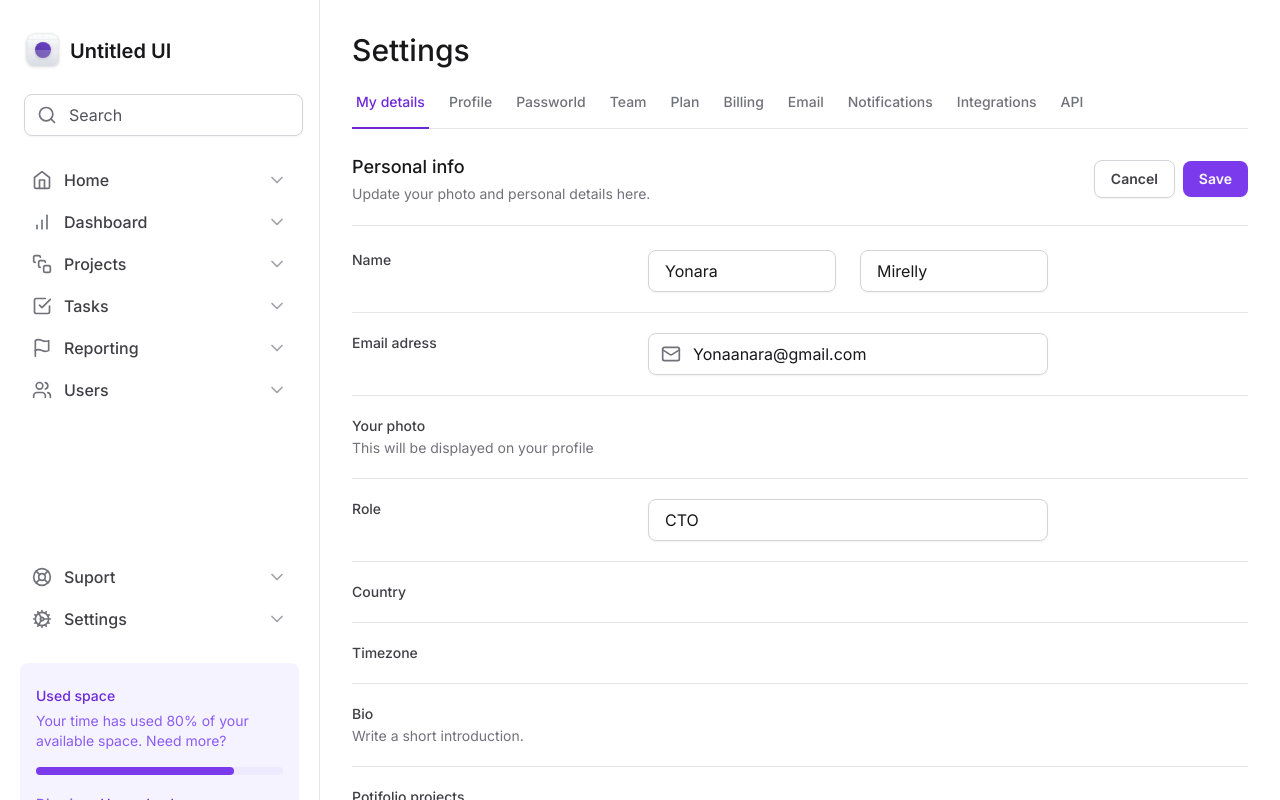
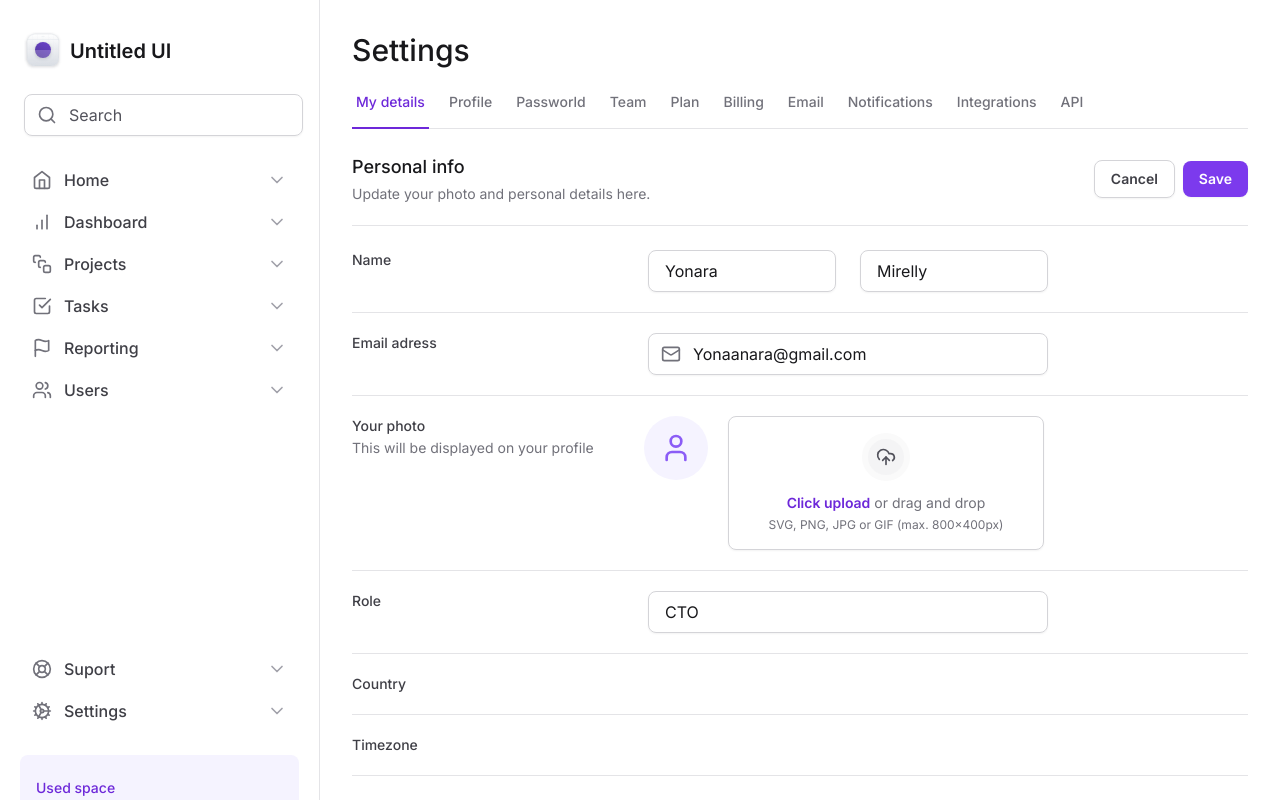
Before and after one commit to YonaraMirelly/tailwind-next, a Next.js app: page / in a window 1280 px wide. Shown: the top 800 px of the page. Built offline with nearby package versions, Linux system fonts and the light colour scheme.

Commit message:
Upload do Avatar

```diff
--- a/src/app/page.tsx
+++ b/src/app/page.tsx
@@ -1,7 +1,7 @@
 
 import { SettingsTabs } from "./components/SettingsTabs";
 import * as Input from "./components/Input"
-import { Mail } from "lucide-react";
+import { Mail, UploadCloud, User } from "lucide-react";
 
 
 export default function Home() {
@@ -69,7 +69,7 @@
 
           <div className="grid gap-3 grid-cols-form pt-5">
             <label
-              htmlFor="email"
+              htmlFor="photo"
               className="text-sm font-medium text-zinc-700"
             >
               Your photo
@@ -77,7 +77,29 @@
                 This will be displayed on your profile
               </span>
             </label>
-            <div></div>
+            <div className="flex items-start gap-5">
+              <div className="flex h-16 w-16 items-center justify-center rounded-full bg-violet-50">
+                <User className='w-8 h-8 text-violet-500' />
+              </div>
+
+              <label
+                htmlFor="photo"
+                className="group flex-1 cursor-pointer flex flex-col items-center gap-3 rounded-lg border border-zinc-300 px-6 py-4 text-center text-zinc-500 shadow-sm hover:border-violet-200 hover:bg-violet-25 hover:text-violet-500"
+              >
+                <div className="rounded-full border-6 border-zinc-50 bg-zinc-100 p-2 group-hover:border-violet-50 group-hover:bg-violet-100">
+                  <UploadCloud className="h-5 w-5 text-zinc-600 group-hover:text-violet-600"/>
+                </div>
+
+                <div className="flex flex-col items-center gap-1">
+                  <span className="text-sm">
+                    <span className="font-semibold text-violet-700">Click upload</span> or drag and drop</span>
+                  <span className="text-xs">
+                    SVG, PNG, JPG or GIF (max. 800x400px)
+                  </span>
+                </div>
+              </label>
+              <input type="file" className="sr-only" id="photo"/>
+            </div>
           </div>
 
           <div className="grid gap-3 grid-cols-form pt-5">
--- a/tailwind.config.ts
+++ b/tailwind.config.ts
@@ -11,17 +11,21 @@
         profile: 'max-content 1fr min-content',
         form: 'minmax(7.5rem, 17.5rem) minmax(25rem, 1fr) minmax(0, 15rem)'
       },
+      borderWidth: {
+        6: '6px',
+      },
 
+      colors: {
+        violet: {
+          25: '#fcfaff',
+        },
+        nara: '#8257e6',
+      },
       maxWidth: {
         app:'700px'
 
       },
 
-
-
-      colors: {
-        nara: '#8257e6',
-      }
     },
   },
   plugins: [],
```
